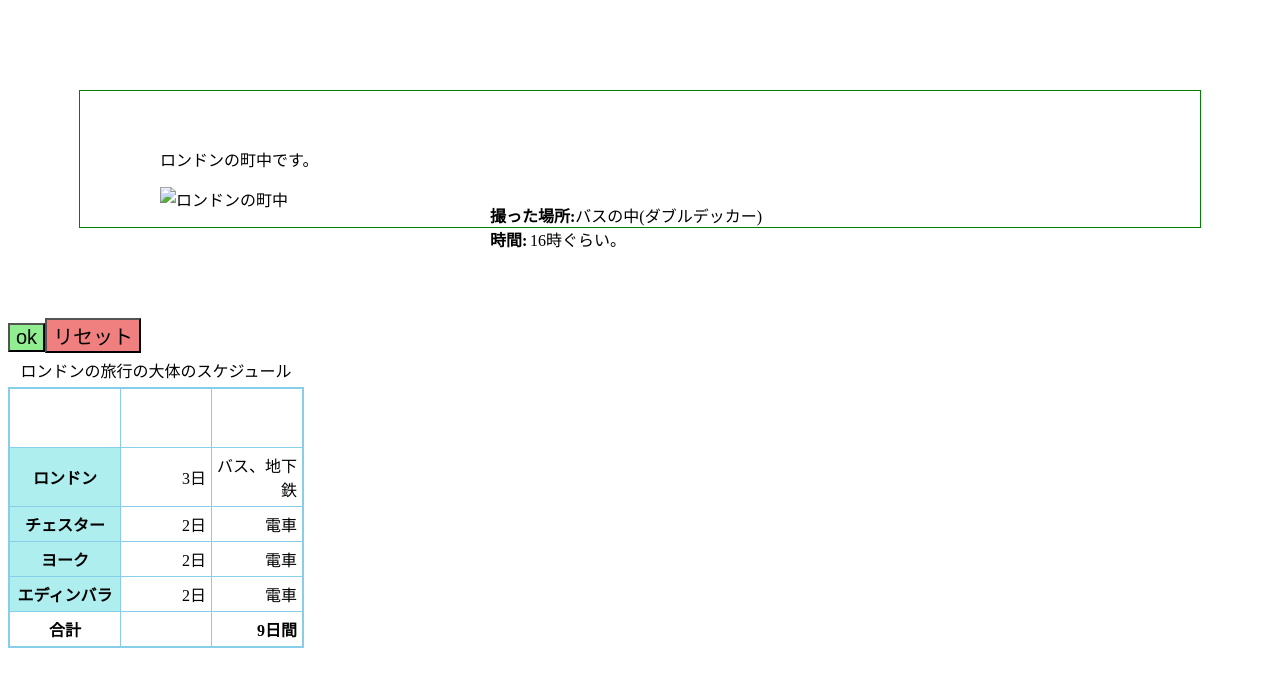
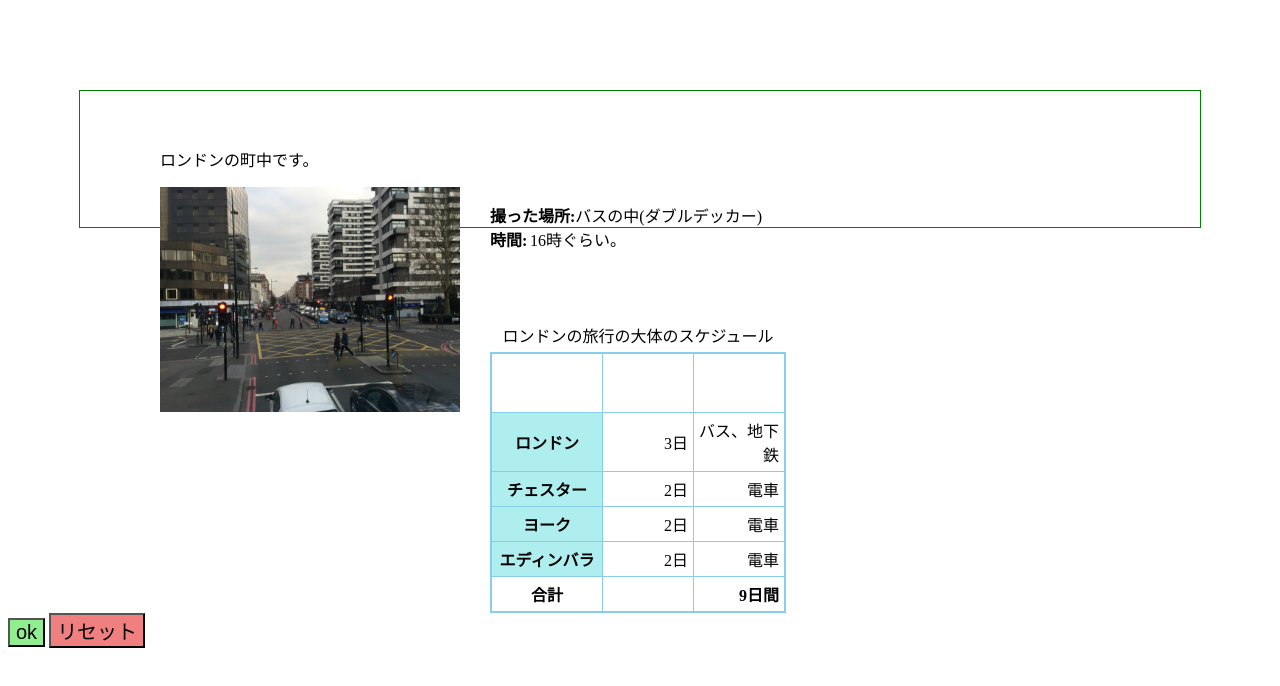
Before and after one commit to Nuyj/web1-6, a plain HTML site: page index.html in a window 1280 px wide. Drawn offline with Linux system fonts and the light colour scheme.

Commit message:
Update index.html

```diff
--- a/index.html
+++ b/index.html
@@ -9,7 +9,7 @@
      <article id="main">
         <p>ロンドンの町中です。</p>
         <section class="London_picture">
-        <img src="London_picture.jpg/" alt="ロンドンの町中" width=300 class="photo">
+        <img src="London_picture.jpg" alt="ロンドンの町中" width=300 class="photo">
         <dl class="explanation">
           <dt>撮った場所: </dt><dd>バスの中(ダブルデッカー)</dd>
           <dt>時間: </dt><dd>16時ぐらい。</dd>
@@ -30,9 +30,9 @@
         </tbody>
         <tfoot>
           <tr><th>合計</th><td></td><td>9日間</td></tr>
-           <input type="submit" value="ok" class="btn btn-submit">
-           <input type="reset"  value="リセット" class="btn btn-reset">
         </table>
+         <input type="submit" value="ok" class="btn btn-submit">
+         <input type="reset"  value="リセット" class="btn btn-reset">
 
 
     </body>
```
